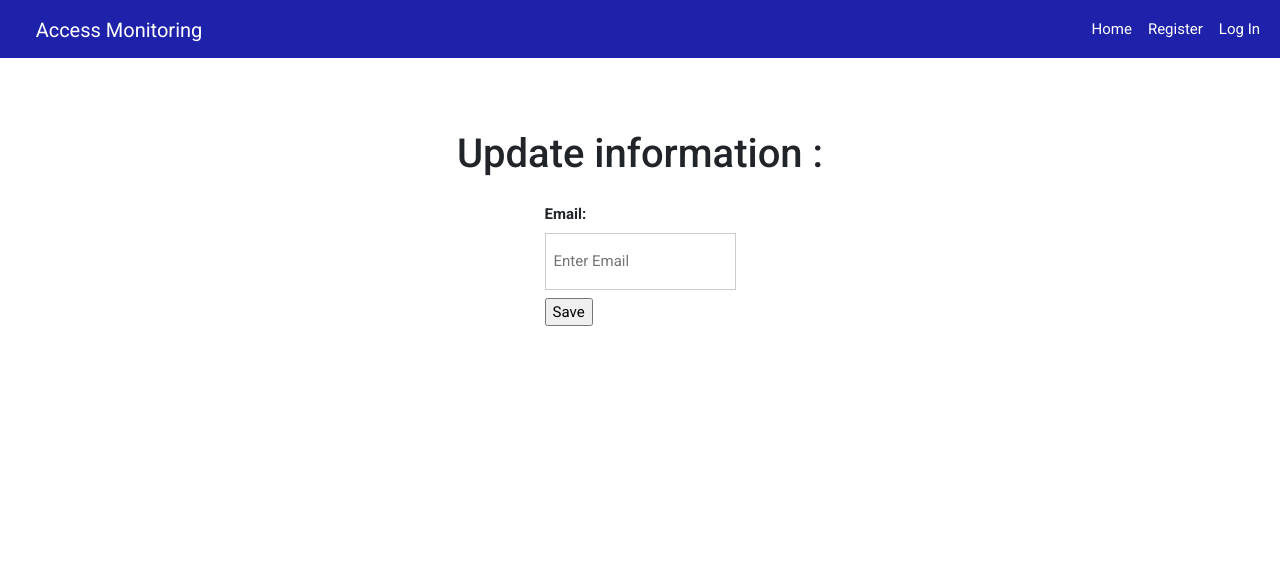
After one commit to UmedMiah/djangoBoardingApp, a Django app: page /update/1 in a window 1280 px wide. The commit adds this page. Shown: the top 583 px of the page. Run offline with Django 3.2, Linux system fonts and the light colour scheme; tables that the repository leaves empty hold one stand-in row (values such as "Sample post"); some libraries are stand-ins or nearby versions.

Commit message:
Update email

```diff
--- a/boarding/urls.py
+++ b/boarding/urls.py
@@ -1,6 +1,8 @@
 from django.urls import path
 from . import views
-from boarding.views import user_detail_view, remove_access, index
+from boarding.views import user_detail_view, user_update_view, remove_access, index
+
+
 urlpatterns = [
     path('', view=index, name='index'),
     path('home', view=index, name='index'),
@@ -10,5 +12,6 @@ urlpatterns = [
     path('login', views.login, name='login'),
     path('logout', views.logout, name='logout'),
     path('addaccess/<str:userPK>/<str:productPK>', views.addaccess, name="addaccess"),
-    path('remove/<str:pk>', view=remove_access, name="remove")
+    path('remove/<str:pk>', view=remove_access, name="remove"),
+    path('update/<pk>', view=user_update_view, name="update")
     ]
--- a/boarding/views.py
+++ b/boarding/views.py
@@ -10,7 +10,7 @@ from django.contrib import messages
 from django.contrib.auth import get_user_model
 from django.contrib.auth.mixins import UserPassesTestMixin
 from django.urls import reverse_lazy
-from django.views.generic import DetailView, DeleteView
+from django.views.generic import DetailView, DeleteView, UpdateView
 
 
 User = get_user_model() # noqa
@@ -50,7 +50,6 @@ class RemoveAccess(DeleteView):
 
     def get_context_data(self, **kwargs):
         context = super(RemoveAccess, self).get_context_data(**kwargs)
-        print(self.object.user)
         context['target_id'] = self.object.user
         return context
 
@@ -68,6 +67,37 @@ class Index(TemplateView):
 
 
 index = Index.as_view()
+
+
+class UserUpdateView(UpdateView):
+    model = User
+
+    template_name = "update_detail.html"
+
+    fields = [
+        "email",
+    ]
+
+    def form_valid(self, form):
+        email = form.cleaned_data['email']
+        emailCheck = validate('email', email)
+        if User.objects.filter(email=email).exists():
+            messages.info(self.request, 'Email already used')
+            return super(UserUpdateView, self).form_invalid(form)
+        elif not emailCheck == 'Pass':
+            messages.info(self.request, emailCheck)
+            return super(UserUpdateView, self).form_invalid(form)
+
+    def form_invalid(self, form):
+        messages.add_message(self.request, messages.INFO, 'Invalid Email')
+        return self.render_to_response(self.get_context_data(form=form))
+
+    def get_success_url(self, **kwargs):
+        messages.add_message(self.request, messages.INFO, 'Email updated')
+        return reverse_lazy('user', kwargs={'username': self.object.username})
+
+
+user_update_view = UserUpdateView.as_view()
 
 
 def register(request):
--- a/templates/base.html
+++ b/templates/base.html
@@ -95,7 +95,7 @@
           </div>
         </div>
         {% if request.user.is_authenticated %}
-        <div class="nav-last"><a class="navbar-brand" href="{% url 'user' request.user.username %}">{{request.user.username}}</a></div>
+        <div class="nav-last"><a class="navbar-brand" href="{% url 'update' request.user.pk %}">{{request.user.username}}</a></div>
         {% endif %}
       </nav>
 
--- /dev/null
+++ b/templates/update_detail.html
@@ -0,0 +1,60 @@
+{% extends "base.html" %}
+{% block content %}
+  <br>
+  <br>
+  <br>
+  <head>
+    <link href="https://fonts.googleapis.com/css?family=Roboto:300,400,500,700" rel="stylesheet">
+    <style>
+      body {
+      justify-content: center;
+      font-family: Roboto, Arial, sans-serif;
+      font-size: 15px;
+      }
+      form {
+        text-align: left;
+        display: flex;
+        align-items: center;
+        justify-content: center;
+      }
+      input[type=text] {
+      justify-content: center;
+      size: 100px;
+      padding: 16px 8px;
+      margin: 8px 0;
+      display: inline-block;
+      border: 1px solid #ccc;
+      box-sizing: border-box;
+      }
+      h1 {
+      text-align:center;
+      }
+      button:hover {
+      opacity: 0.8;
+      }
+      .formcontainer {
+      text-align: left;
+      display: flex;
+      align-items: center;
+      justify-content: center;
+      margin: 12px 500px 12px;
+      }
+      .textcontainer {
+      padding: 5px 0;
+      }
+    </style>
+  </head>
+  <body>
+    <h1>Update information : {{request.user.username}}</h1>
+    <form method='POST'>
+      {% csrf_token %}
+      <div class="formcontainer">
+      <hr/>
+      <div class="textcontainer">
+        <label for="email"><strong>Email: </strong></label>
+        <input type="text" placeholder="Enter Email" name="email" required>
+        <input type="submit" value="Save">
+      </div>
+    </form>
+  </body>
+  {% endblock content %}
```
